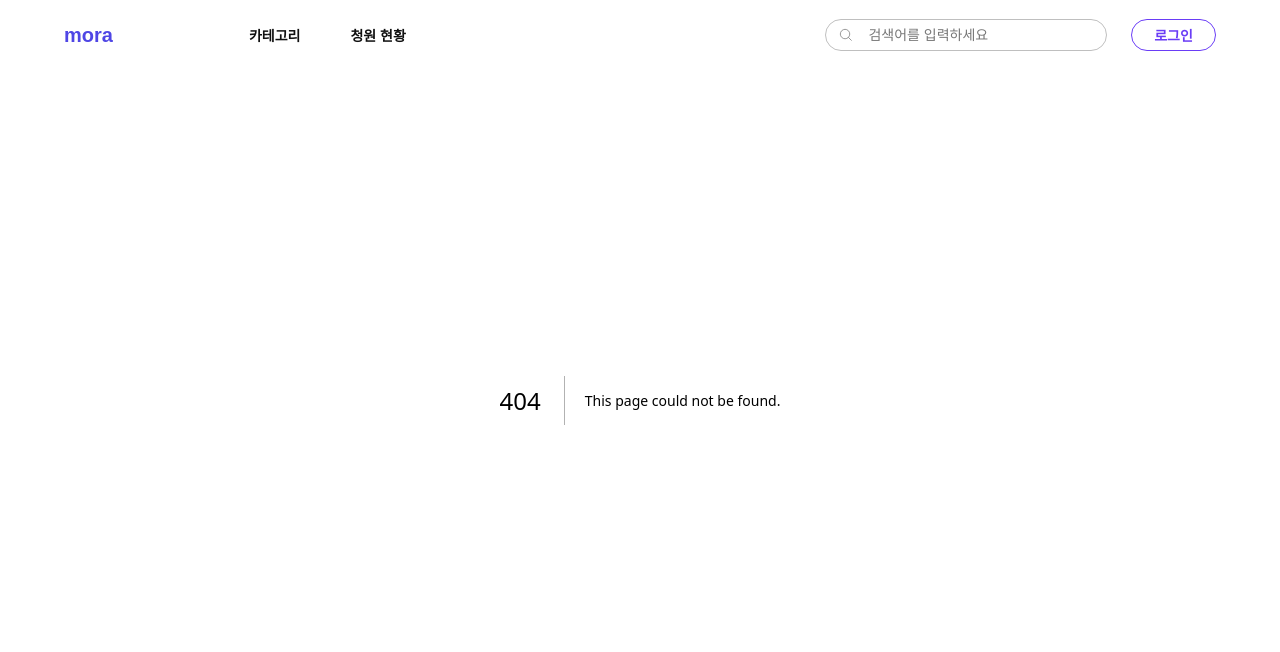
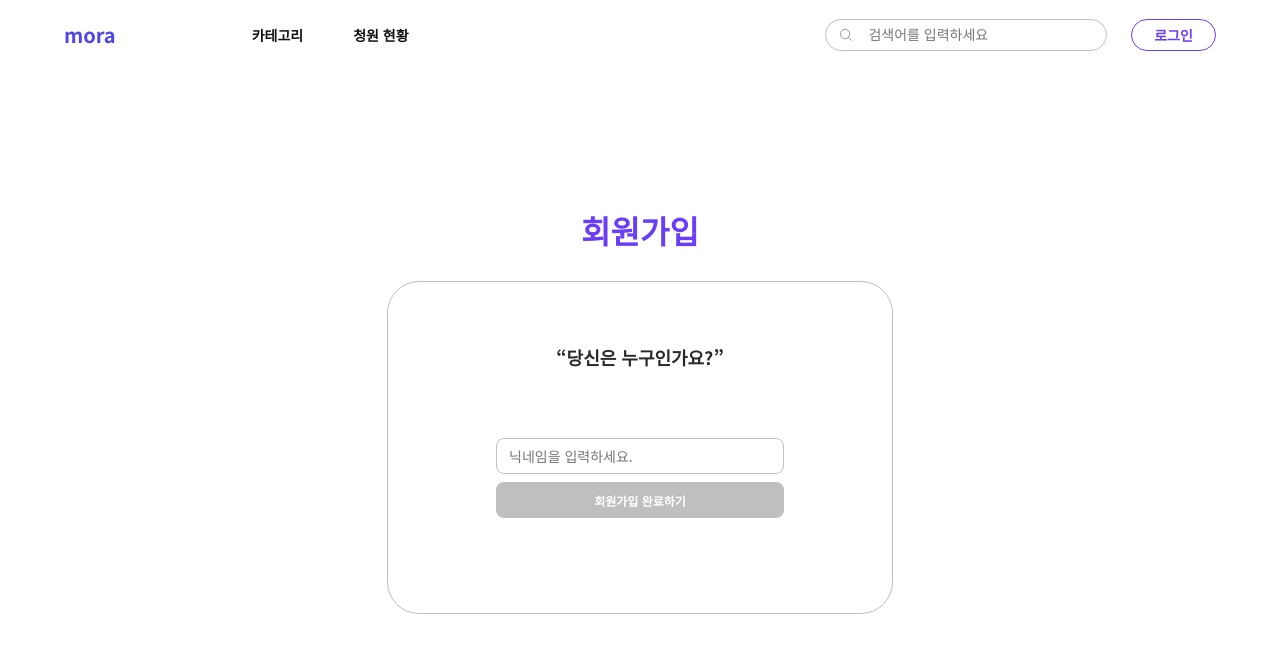
Before and after one commit to Club-PARD/00_FE, a Next.js app: page /signup in a window 1280 px wide. Before the commit this address had no page. Shown: the top 652 px of the page. Built offline with nearby package versions, Linux system fonts and the light colour scheme.

Commit message:
add login, signup pages and styles

```diff
--- a/src/pages/_document.tsx
+++ b/src/pages/_document.tsx
@@ -2,8 +2,13 @@ import { Html, Head, Main, NextScript } from "next/document";
 
 export default function Document() {
   return (
-    <Html lang="en">
-      <Head />
+    <Html lang="ko">
+      <Head>
+        <link
+          href="https://fonts.googleapis.com/css2?family=Roboto:wght@400;500;700&family=Noto+Sans+KR:wght@400;500;700&display=swap"
+          rel="stylesheet"
+        />
+      </Head>
       <body>
         <Main />
         <NextScript />
--- /dev/null
+++ b/src/pages/signup.tsx
@@ -0,0 +1,65 @@
+import { useMemo, useState } from "react";
+import styles from "@/styles/Signup.module.css";
+
+const DUPLICATE_NAMES = new Set(["고길동"]);
+
+export default function SignupPage() {
+  const [name, setName] = useState("");
+  const [touched, setTouched] = useState(false);
+
+  const trimmed = useMemo(() => name.trim(), [name]);
+
+  const isDuplicate = useMemo(() => {
+    if (!touched) return false;
+    if (!trimmed) return false;
+    return DUPLICATE_NAMES.has(trimmed);
+  }, [touched, trimmed]);
+
+  const canSubmit = useMemo(() => !!trimmed && !isDuplicate, [trimmed, isDuplicate]);
+
+  const onChange = (e: React.ChangeEvent<HTMLInputElement>) => {
+    setName(e.target.value);
+    if (!touched) setTouched(true);
+  };
+
+  const onSubmit = (e: React.FormEvent) => {
+    e.preventDefault();
+    setTouched(true);
+    if (!canSubmit) return;
+    console.log("signup name:", trimmed);
+  };
+
+  return (
+    <div className={styles.page}>
+      <h1 className={styles.title}>회원가입</h1>
+
+      <section className={styles.card} aria-label="회원가입 카드">
+        <p className={styles.quote}>“당신은 누구인가요?”</p>
+
+        <form className={styles.form} onSubmit={onSubmit}>
+          <div className={styles.inputWrap}>
+            <input
+              className={`${styles.input} ${isDuplicate ? styles.inputError : ""}`}
+              value={name}
+              onChange={onChange}
+              onBlur={() => setTouched(true)}
+              placeholder="닉네임을 입력하세요."
+              aria-label="닉네임 입력"
+            />
+            {isDuplicate && <span className={styles.errorIcon} aria-hidden />}
+          </div>
+
+          {isDuplicate && <p className={styles.errorText}>사용할 수 없는 닉네임입니다.</p>}
+
+          <button
+            type="submit"
+            className={`${styles.submitBtn} ${canSubmit ? styles.submitActive : styles.submitDisabled}`}
+            disabled={!canSubmit}
+          >
+            회원가입 완료하기
+          </button>
+        </form>
+      </section>
+    </div>
+  );
+}
--- /dev/null
+++ b/src/styles/Login.module.css
@@ -0,0 +1,94 @@
+.page {
+    min-height: 100vh;
+    background: #ffffff;
+    display: flex;
+    flex-direction: column;
+    align-items: center;
+    justify-content: center;
+  }
+
+  /* 카드 위에 로그인 글자 */
+  .title {
+    margin-bottom: 28px;
+    font-size: 32px;
+    font-weight: 800;
+    color: #6A3DF6;
+    font-family: "Gmarket Sans";
+  }
+
+  /* 로그인 카드 스타일 */
+  .card {
+    width: 506px;
+    height: 333px;
+    max-width: calc(100vw - 32px);
+    padding: 44px 24px;
+    border-radius: 32px;
+    border: 1px solid var(--Color-Gray-07, #BFBFBF);
+    background: var(--Color-white, #FFF);
+
+    display: flex;
+    flex-direction: column;
+    align-items: center;
+    text-align: center;
+  }
+
+  /* 정책참여가 쉬워지는 곳 모라 문장 스타일 */
+  .quote {
+    font-size: 18px;
+    font-weight: 700;
+    color: #2a2a2a;
+    margin-bottom: 14px;
+  }
+
+  /* 구글 계정으로 로그인 후 ~~~ 문장 스타일  */
+  .desc {
+    color: var(--Color-Gray-05, #767676);
+    text-align: center;
+    font-family: "Noto Sans KR";
+    font-size: 12px;
+    font-style: normal;
+    font-weight: 400;
+    line-height: normal;
+  }
+
+
+  /*구글 로그인*/
+  .googleBtn {
+    width: 288px;
+    height: 40px;
+    padding: 8px 12px;
+    border-radius: 100px;
+    border: none;
+    background: #f2f2f2;
+
+    color: #1f1f1f;
+    font-size: 14px;
+    font-weight: 500;
+    line-height: normal;
+    font-family: "Roboto", sans-serif;
+
+    display: inline-flex;
+    align-items: center;
+    gap: 10px;
+
+    margin-top: 45px;
+    cursor: pointer;
+  }
+
+
+  /* 구글 버튼 호버 효과 */
+  .googleBtn:hover {
+    background: #ececec;
+  }
+
+  /* 구글 아이콘 */
+  .googleIcon {
+    width: 18px;
+    height: 18px;
+    background-image: url("/google.png");
+    background-size: cover;
+    background-position: center;
+    flex-shrink: 0;
+    margin-right: 10px;
+    margin-left: 40px;
+  }
--- /dev/null
+++ b/src/styles/Signup.module.css
@@ -0,0 +1,116 @@
+.page {
+    min-height: 100vh;
+    background: #ffffff;
+    display: flex;
+    flex-direction: column;
+    align-items: center;
+    justify-content: center;
+  }
+
+  .title {
+    margin-bottom: 28px;
+    font-size: 32px;
+    font-weight: 800;
+    color: #6a3df6;
+    font-family: "Gmarket Sans";
+  }
+
+  .card {
+    width: 506px;
+    height: 333px;
+    max-width: calc(100vw - 32px);
+    padding: 44px 24px;
+    border-radius: 32px;
+    border: 1px solid #bfbfbf;
+    background: #fff;
+    display: flex;
+    flex-direction: column;
+    align-items: center;
+    text-align: center;
+  }
+
+  .quote {
+    font-size: 18px;
+    font-weight: 700;
+    color: #2a2a2a;
+    margin-bottom: 18px;
+  }
+
+  .form {
+    width: 288px;
+    display: flex;
+    flex-direction: column;
+    margin-top: 50px;
+    gap: 8px;
+  }
+
+  .inputWrap {
+    position: relative;
+    width: 288px;
+  }
+
+  /* 닉네임 입력 */
+  .input {
+    width: 100%;
+    height: 36px;
+    padding: 4px 36px 4px 12px;
+    border-radius: 8px;
+    border: 1px solid var(--Color-Gray-07, #BFBFBF);
+    background: #fff;
+    font-family: "Noto Sans KR";
+    font-size: 14px;
+    outline: none;
+  }
+
+  .inputError {
+    border: 1.5px solid #f60909;
+  }
+
+  .errorIcon {
+    position: absolute;
+    right: 12px;
+    top: 50%;
+    transform: translateY(-50%);
+    width: 16px;
+    height: 16px;
+    background: url("/error.svg") no-repeat center;
+    background-size: contain;
+    pointer-events: none;
+  }
+
+  /* 에러 텍스트 */
+  .errorText {
+    color: #f60909;
+    font-family: "Noto Sans KR";
+    font-size: 10px;
+    font-weight: 400;
+    line-height: normal;
+    text-align: left;
+    margin-top: -4px;
+    margin-bottom: -4px;
+  }
+
+  .submitBtn {
+    width: 288px;
+    height: 36px;
+    padding: 4px 12px;
+    border-radius: 8px;
+    border: none;
+    font-family: "Noto Sans KR";
+    font-size: 12px;
+    font-weight: 600;
+    cursor: pointer;
+    background: #bfbfbf;
+    color: #ffffff;
+  }
+
+  .submitDisabled {
+    background: #bfbfbf;
+    color: #ffffff;
+    cursor: not-allowed;
+  }
+
+  .submitActive {
+    background: #6a3df6;
+    color: #ffffff;
+  }
```
Also changed, not shown: src/pages/login.tsx (+29 -9 lines), public/error.svg (added), public/google.png (added).
